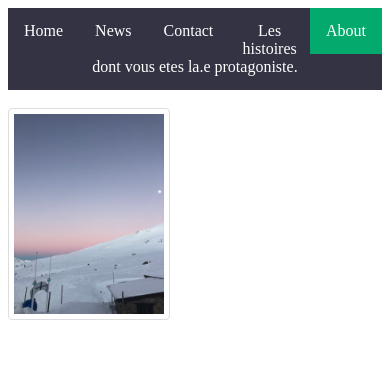
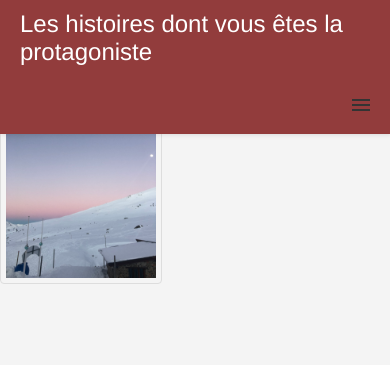
Before and after one commit to Thibaut-L/Projet-Communication-WEB, a PHP site: page / in a window 390 px wide. Shown: the top 365 px of the page. Run offline with PHP 8.4, Linux system fonts and the light colour scheme.

Commit message:
changement de la nav bar + rendu responsive

```diff
--- a/Src/Index.php
+++ b/Src/Index.php
@@ -8,7 +8,10 @@
 
 <body>
     <?php include "header.php"; ?>
-<br>
+    <br>
+    <br>
+    <br>
+    <br>
 
     <a target="_blank" href="img_forest.jpg">
     <img src="IMG_2611.jpeg" alt="image">
--- a/Src/header.php
+++ b/Src/header.php
@@ -6,16 +6,22 @@
     <link href="style.css" rel="stylesheet">
 </head>
 
+<header class="header">
+<a href="" class="logo">Les histoires dont vous êtes la protagoniste</a>
+    <input class="menu-btn" type="checkbox" id="menu-btn" />
+    <label class="menu-icon" for="menu-btn"><span class="navicon"></span></label>
+    <ul class="menu">
+        <li><a href="#home">Accueil</a></li>
+        <li><a href="#news">Histoire</a></li>
+        <li><a href="#contact">Autre</a></li>
+        <li><a href="#login">Se connecter</a></li>
+
+</ul>
+</header>
+
 <body>
 
-<ul>
-  <li><a href="#home">Home</a></li>
-  <li><a href="#news">News</a></li>
-  <li><a href="#contact">Contact</a></li>
-  <li style="float:right"><a class="active" href="#about">About</a></li>
-  <li style="float:none"><a href="#about">Les histoires dont vous etes la.e protagoniste.</a></li>
-
-</ul>
+coucou
 
 
 </body>
--- a/Src/style.css
+++ b/Src/style.css
@@ -1,36 +1,3 @@
-ul {
-    list-style-type: none;
-    margin: 0;
-    padding: 0;
-    overflow: hidden;
-    background-color: #334;
-  }
-
-  li {
-    float: left;
-  }
-
-  li a {
-    display: block;
-    color: white;
-    text-align: center;
-    padding: 14px 16px;
-    text-decoration: none;
-  }
-
-  li a:hover:not(.active) {
-    background-color: #111;
-  }
-
-  p {
-    text-align: center;
-  }
-
-  .active {
-    background-color: #04AA6D;
-  }
-
-
 img {
     border: 1px solid #ddd; /* Gray border */
     border-radius: 4px;  /* Rounded border */
@@ -42,3 +9,142 @@ img {
 img:hover {
     box-shadow: 0 0 2px 1px rgba(0, 140, 186, 0.5);
   }
+
+body {
+    margin: 0;
+    font-family: Helvetica, sans-serif;
+    background-color: #f4f4f4;
+  }
+
+
+
+  /* header */
+  header a{
+    color: rgb(255, 255, 255);
+  }
+  .header {
+    background-color: rgb(146, 60, 60);
+    box-shadow: 1px 1px 4px 0 rgba(0,0,0,.1);
+    position: fixed;
+    width: 100%;
+    z-index: 3;
+  }
+
+  .header ul {
+    margin: 0;
+    padding: 0;
+    list-style: none;
+    overflow: hidden;
+    background-color: rgb(146, 60, 60);
+  }
+
+  .header li a {
+    display: block;
+    padding: 20px 20px;
+    border-right: 1px solid #f4f4f4;
+    text-decoration: none;
+  }
+
+  .header li a:hover,
+  .header .menu-btn:hover {
+    background-color: #f4f4f4;
+  }
+
+  .header .logo {
+    display: block;
+    float: left;
+    font-size: 1.5em;
+    padding: 10px 20px;
+    text-decoration: none;
+  }
+
+  /* menu */
+
+  .header .menu {
+    clear: both;
+    max-height: 0;
+    transition: max-height .2s ease-out;
+  }
+
+  /* menu icon */
+
+  .header .menu-icon {
+    cursor: pointer;
+    display: inline-block;
+    float: right;
+    padding: 28px 20px;
+    position: relative;
+    user-select: none;
+  }
+
+  .header .menu-icon .navicon {
+    background: #333;
+    display: block;
+    height: 2px;
+    position: relative;
+    transition: background .2s ease-out;
+    width: 18px;
+  }
+
+  .header .menu-icon .navicon:before,
+  .header .menu-icon .navicon:after {
+    background: #333;
+    content: '';
+    display: block;
+    height: 100%;
+    position: absolute;
+    transition: all .2s ease-out;
+    width: 100%;
+  }
+
+  .header .menu-icon .navicon:before {
+    top: 5px;
+  }
+
+  .header .menu-icon .navicon:after {
+    top: -5px;
+  }
+
+  /* menu btn */
+  .header .menu-btn {
+    display: none;}
+
+  .header .menu-btn:checked ~ .menu {
+    max-height: 240px;
+  }
+
+  .header .menu-btn:checked ~ .menu-icon .navicon {
+    background: transparent;
+  }
+
+  .header .menu-btn:checked ~ .menu-icon .navicon:before {
+    transform: rotate(-45deg);
+  }
+
+  .header .menu-btn:checked ~ .menu-icon .navicon:after {
+    transform: rotate(45deg);
+  }
+
+  .header .menu-btn:checked ~ .menu-icon:not(.steps) .navicon:before,
+  .header .menu-btn:checked ~ .menu-icon:not(.steps) .navicon:after {
+    top: 0;
+  }
+
+  /* 48em = 768px */
+
+  @media (min-width: 48em) {
+    .header li {
+      float: left;
+    }
+    .header li a {
+      padding: 20px 30px;
+    }
+    .header .menu {
+      clear: none;
+      float: right;
+      max-height: none;
+    }
+    .header .menu-icon {
+      display: none;
+    }
+  }
```
